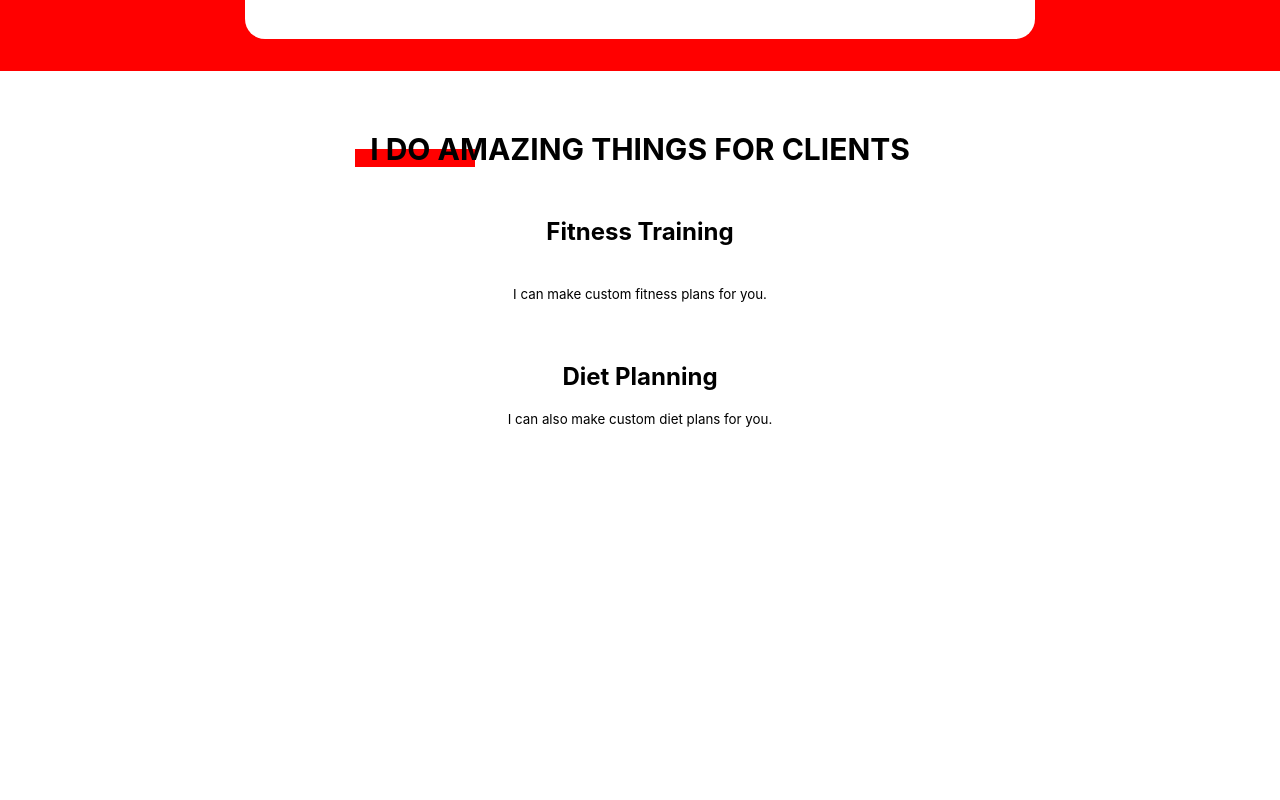
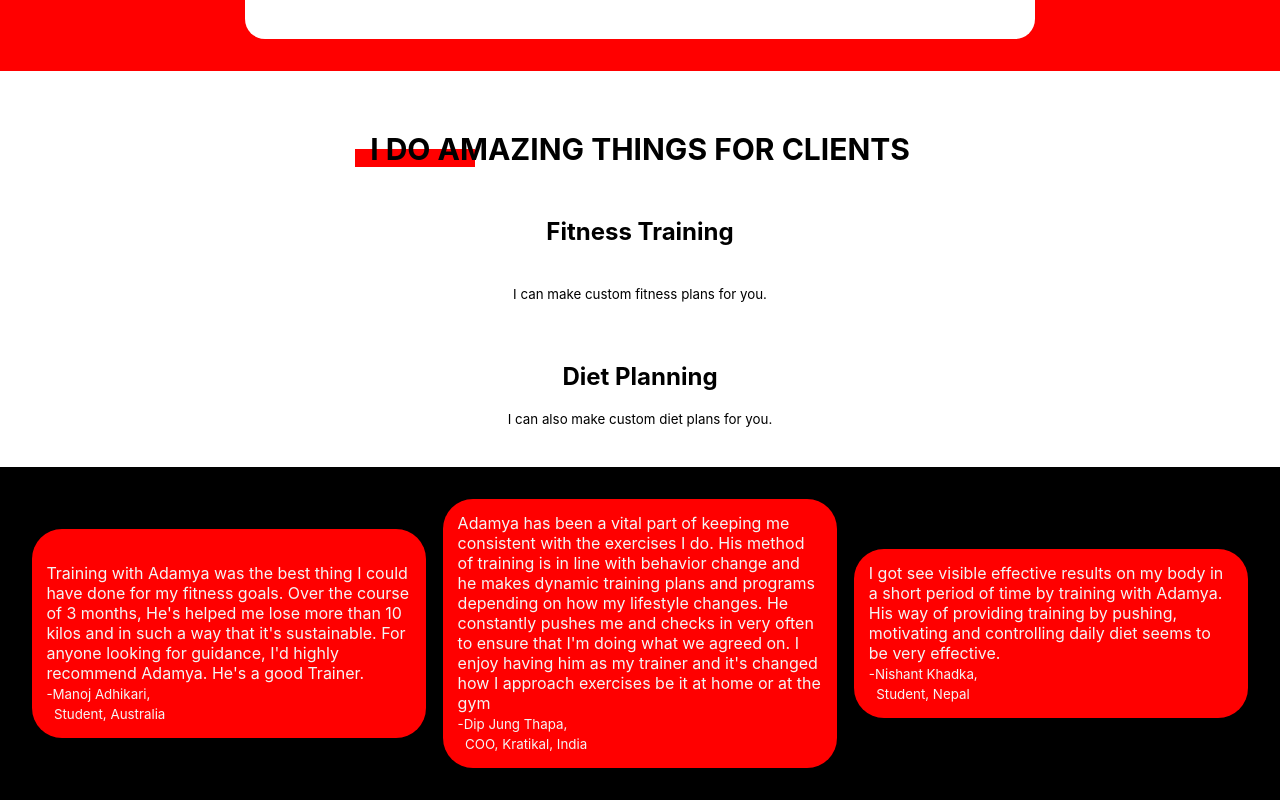
Before and after one commit to Addy-0001/webapp_react, a React (Create React App) app: page / in a window 1280 px wide. Shown: the part 755-1555 px from the top of the page. Before the commit the page ends 1222 px from the top, so only its background shows below. Built offline with nearby package versions, Linux system fonts and the light colour scheme.

Commit message:
added reviews

```diff
--- a/src/components/reviews.css
+++ b/src/components/reviews.css
@@ -0,0 +1,56 @@
+.review-title
+{
+    color: Red;
+    background-color: black;
+    border: 0;
+    padding: 2em 0 0 0;
+    text-align: center;
+    font-size: 30px;
+    font-weight: bold;
+}
+
+.review-title em
+{
+    font-style: normal;
+    color: white;
+}
+.reviews
+{
+    background-color: black;
+    color: white;
+    display: flex;
+    flex-direction: row;
+    flex-wrap: wrap;
+    justify-content: space-between;
+    align-items: center;
+    align-content: space-evenly;
+    padding: 2em;
+}
+
+.manoj
+{
+    background-color: red;
+    color: whitesmoke;
+    width: 30%;
+    border-radius: 30px;
+    text-align: left;
+    padding: .9em;
+}
+.dipjung
+{
+    background-color: red;
+    color: whitesmoke;
+    width: 30%;
+    border-radius: 30px;
+    text-align: left;
+    padding: .9em;
+}
+.nishant
+{
+    background-color: red;
+    color: whitesmoke;
+    width: 30%;
+    border-radius: 30px;
+    text-align: left;
+    padding: .9em;
+}
--- a/src/components/reviews.js
+++ b/src/components/reviews.js
@@ -2,7 +2,48 @@ import "./reviews.css";
 
 function reviews()
 {
+    return(
+        <div className="reviews">
 
+      <div className="manoj">
+        <br />
+        Training with Adamya was the best thing I could have done for my fitness
+        goals. Over the course of 3 months, He's helped me lose more than 10
+        kilos and in such a way that it's sustainable. For anyone looking for
+        guidance, I'd highly recommend Adamya. He's a good Trainer.
+        <br />
+        <small>
+          -Manoj Adhikari, <br />
+          &nbsp; Student, Australia
+        </small>
+      </div>
+
+      <div className="dipjung">
+        Adamya has been a vital part of keeping me consistent with the exercises
+        I do. His method of training is in line with behavior change and he
+        makes dynamic training plans and programs depending on how my lifestyle
+        changes. He constantly pushes me and checks in very often to ensure that
+        I'm doing what we agreed on. I enjoy having him as my trainer and it's
+        changed how I approach exercises be it at home or at the gym
+        <br />
+        <small>
+          -Dip Jung Thapa, <br />
+          &nbsp; COO, Kratikal, India
+        </small>
+      </div>
+
+      <div className="nishant">
+        I got see visible effective results on my body in a short period of time
+        by training with Adamya. His way of providing training by pushing,
+        motivating and controlling daily diet seems to be very effective.
+        <br />
+        <small>
+          -Nishant Khadka, <br />
+          &nbsp; Student, Nepal
+        </small>
+      </div>
+        </div>
+    );
 }
 
 export default reviews;
```
